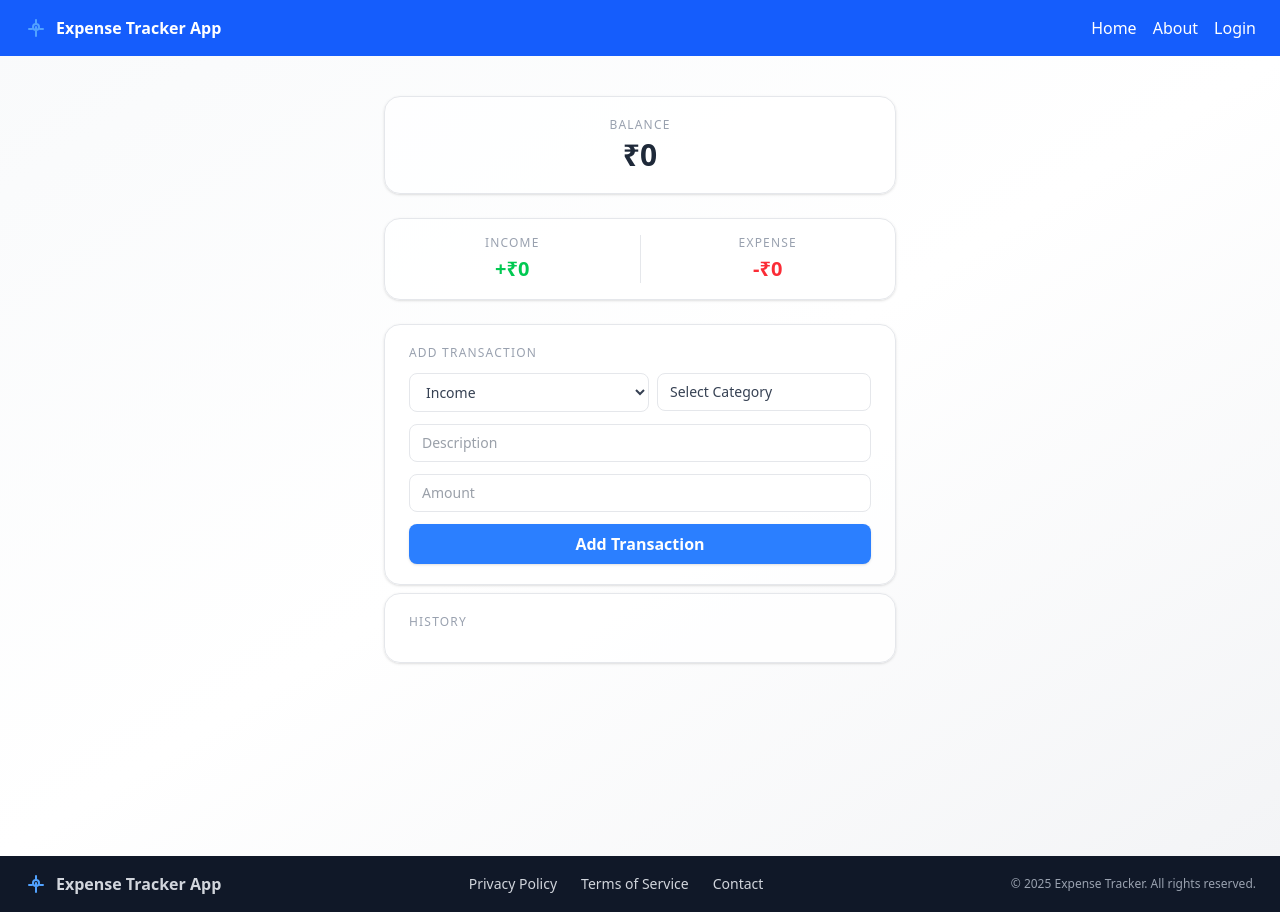
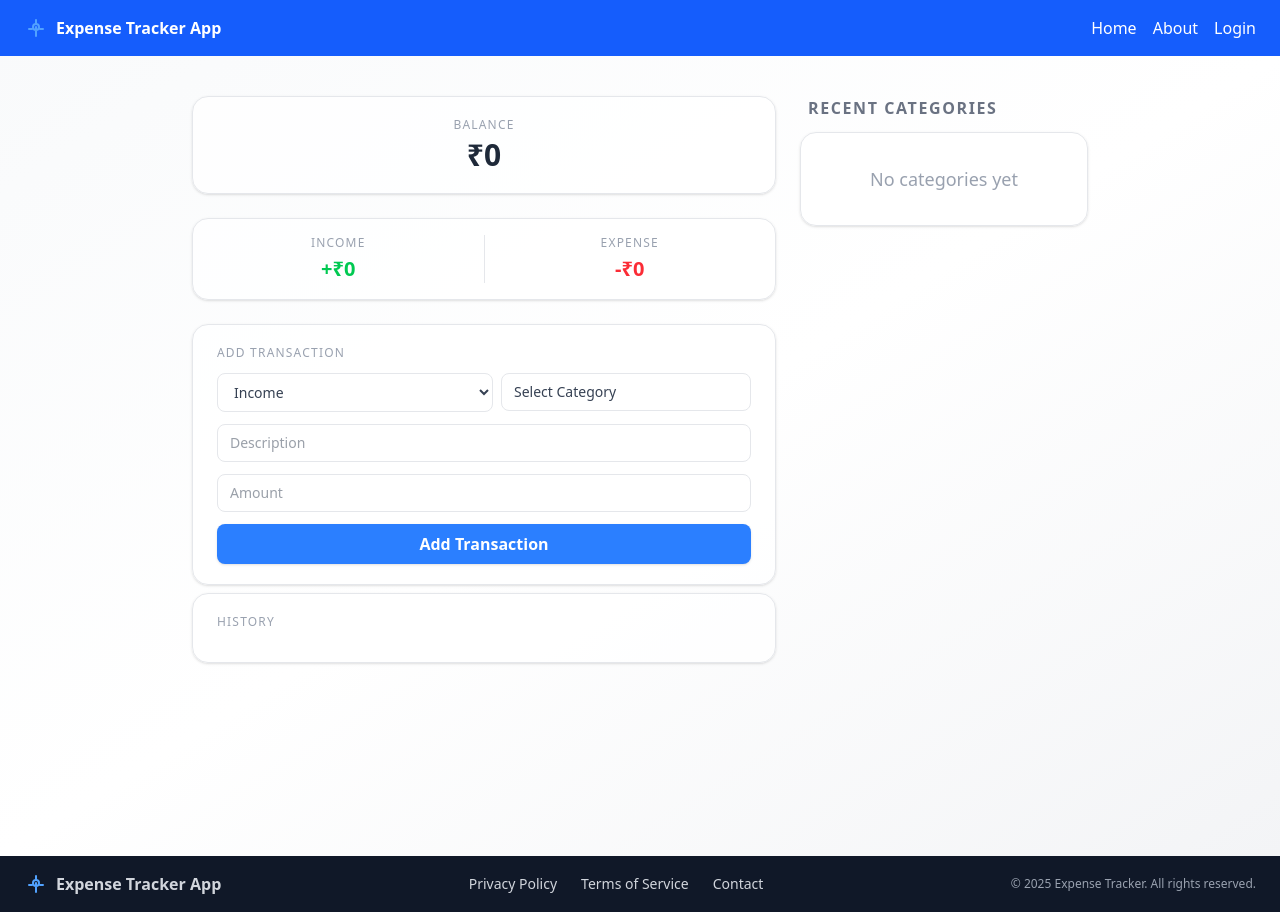
Before and after one commit to Abantikamili18/Expense-Tracker-Frontend, a React (Vite) app: page /dashboard in a window 1280 px wide. Built offline with nearby package versions, Linux system fonts and the light colour scheme.

Commit message:
Add date tracking to transactions and implement RecentCategoriesList component in Dashboard

```diff
--- a/src/components/AddTransaction.jsx
+++ b/src/components/AddTransaction.jsx
@@ -28,7 +28,8 @@ const AddTransaction = ({ onAdd }) => {
       id: Date.now(),
       text,
       amount: amt,
-      description
+      description,
+      date: new Date().toISOString()
     });
     setText('');
     setAmount('');
--- a/src/components/Transaction.jsx
+++ b/src/components/Transaction.jsx
@@ -3,10 +3,20 @@ import React from 'react';
 const Transaction = ({ transaction, onDelete }) => {
   const sign = transaction.amount < 0 ? '-' : '+';
   const color = transaction.amount < 0 ? 'text-red-500' : 'text-green-500';
+  // Format date as DD/MM/YYYY
+  let dateStr = '';
+  if (transaction.date) {
+    const d = new Date(transaction.date);
+    dateStr = `${d.getDate().toString().padStart(2, '0')}/${(d.getMonth()+1).toString().padStart(2, '0')}/${d.getFullYear()}`;
+  }
 
   return (
     <li className="flex justify-between items-center py-2">
-      <span className="text-gray-700 font-medium">{transaction.text}</span>
+      <div className="flex flex-col">
+        <span className="text-gray-700 font-medium">{transaction.text}</span>
+        {dateStr && <span className="text-xs text-gray-400">{dateStr}</span>}
+        {transaction.description && <span className="text-xs text-gray-500 italic">{transaction.description}</span>}
+      </div>
       <div className="flex items-center gap-3">
         <span className={`font-semibold ${color}`}>
           {sign}₹{Math.abs(transaction.amount)}
--- a/src/pages/Dashboard.jsx
+++ b/src/pages/Dashboard.jsx
@@ -3,6 +3,78 @@ import Balance from '../components/Balance';
 import IncomeExpense from '../components/IncomeExpense';
 import AddTransaction from '../components/AddTransaction';
 import TransactionList from '../components/TransactionList';
+
+// RecentCategoriesList component: shows last 5 categories used in separate boxes
+const RecentCategoriesList = ({ transactions }) => {
+  // Get last 5 unique categories (most recent first)
+  const seen = new Set();
+  const recentCategories = transactions
+    .map(txn => txn.text)
+    .filter(cat => {
+      if (seen.has(cat)) return false;
+      seen.add(cat);
+      return true;
+    })
+    .slice(0, 5);
+
+  // For each recent category, calculate total price, count, and type
+  const getCategoryInfo = (cat) => {
+    const txns = transactions.filter(txn => txn.text === cat);
+    const total = txns.reduce((acc, txn) => acc + txn.amount, 0);
+    const count = txns.length;
+    const type = total >= 0 ? 'Income' : 'Expense';
+    return { total, count, type };
+  };
+
+  // Calculate total income and total expense for progress bars
+  const totalIncome = transactions.filter(t => t.amount > 0).reduce((acc, t) => acc + t.amount, 0) || 1;
+  const totalExpense = transactions.filter(t => t.amount < 0).reduce((acc, t) => acc + Math.abs(t.amount), 0) || 1;
+
+  return (
+    <div className="w-72 min-w-64 space-y-6">
+      <h3 className="text-base uppercase tracking-widest text-gray-500 mb-3 px-2 font-bold">Recent Categories</h3>
+      {recentCategories.length === 0 ? (
+        <div className="rounded-2xl bg-white/80 shadow-sm border border-gray-200 px-6 py-8">
+          <p className="text-gray-400 text-lg text-center">No categories yet</p>
+        </div>
+      ) : (
+        <div className="flex flex-col gap-6">
+          {recentCategories.map((cat, index) => {
+            const { total, count, type } = getCategoryInfo(cat);
+            const percent = type === 'Income'
+              ? Math.round((total / totalIncome) * 100)
+              : Math.round((Math.abs(total) / totalExpense) * 100);
+            return (
+              <div
+                key={cat}
+                className={`rounded-2xl bg-gradient-to-br from-white via-gray-50 to-blue-50 shadow-lg border border-gray-200 px-6 py-6 hover:shadow-2xl transition-shadow duration-200 hover:bg-white flex flex-col gap-2`}
+              >
+                <div className="flex items-center justify-between mb-2">
+                  <span className="text-lg font-semibold text-gray-800 truncate flex-1">{cat}</span>
+                  <span className={`ml-3 px-2 py-1 rounded text-xs font-bold ${type === 'Income' ? 'bg-green-100 text-green-700' : 'bg-red-100 text-red-700'}`}>{type}</span>
+                </div>
+                <div className="flex items-center gap-4 mb-1">
+                  <span className={`text-2xl font-bold ${type === 'Income' ? 'text-green-500' : 'text-red-500'}`}>₹{total}</span>
+                  <span className="text-xs text-gray-500">{count} {count === 1 ? 'transaction' : 'transactions'}</span>
+                </div>
+                <div className="w-full h-3 bg-gray-200 rounded-full overflow-hidden">
+                  <div
+                    className={`h-full rounded-full ${type === 'Income' ? 'bg-gradient-to-r from-green-400 to-green-600' : 'bg-gradient-to-r from-red-400 to-red-600'}`}
+                    style={{ width: `${Math.min(percent, 100)}%` }}
+                  ></div>
+                </div>
+                <div className="flex justify-between text-xs text-gray-400 mt-1">
+                  <span>Share of {type.toLowerCase()}</span>
+                  <span>{percent}%</span>
+                </div>
+              </div>
+            );
+          })}
+        </div>
+      )}
+    </div>
+  );
+};
 
 const Dashboard = () => {
   const [transactions, setTransactions] = useState([]);
@@ -27,11 +99,16 @@ const Dashboard = () => {
 
   return (
     <div className="min-h-screen bg-gradient-to-br from-gray-50 via-white to-gray-100 flex flex-col items-center py-10 px-2">
-      <div className="w-full max-w-lg space-y-6">
-        <Balance balance={balance} />
-        <IncomeExpense income={income} expense={expense} />
-        <AddTransaction onAdd={addTransaction} />
-        <TransactionList transactions={transactions} onDelete={deleteTransaction} />
+      <div className="w-full max-w-4xl flex gap-6">
+        {/* Left: Main dashboard */}
+        <div className="flex-1 space-y-6">
+          <Balance balance={balance} />
+          <IncomeExpense income={income} expense={expense} />
+          <AddTransaction onAdd={addTransaction} />
+          <TransactionList transactions={transactions} onDelete={deleteTransaction} />
+        </div>
+        {/* Right: Recent Categories */}
+        <RecentCategoriesList transactions={transactions} />
       </div>
     </div>
   );
```
